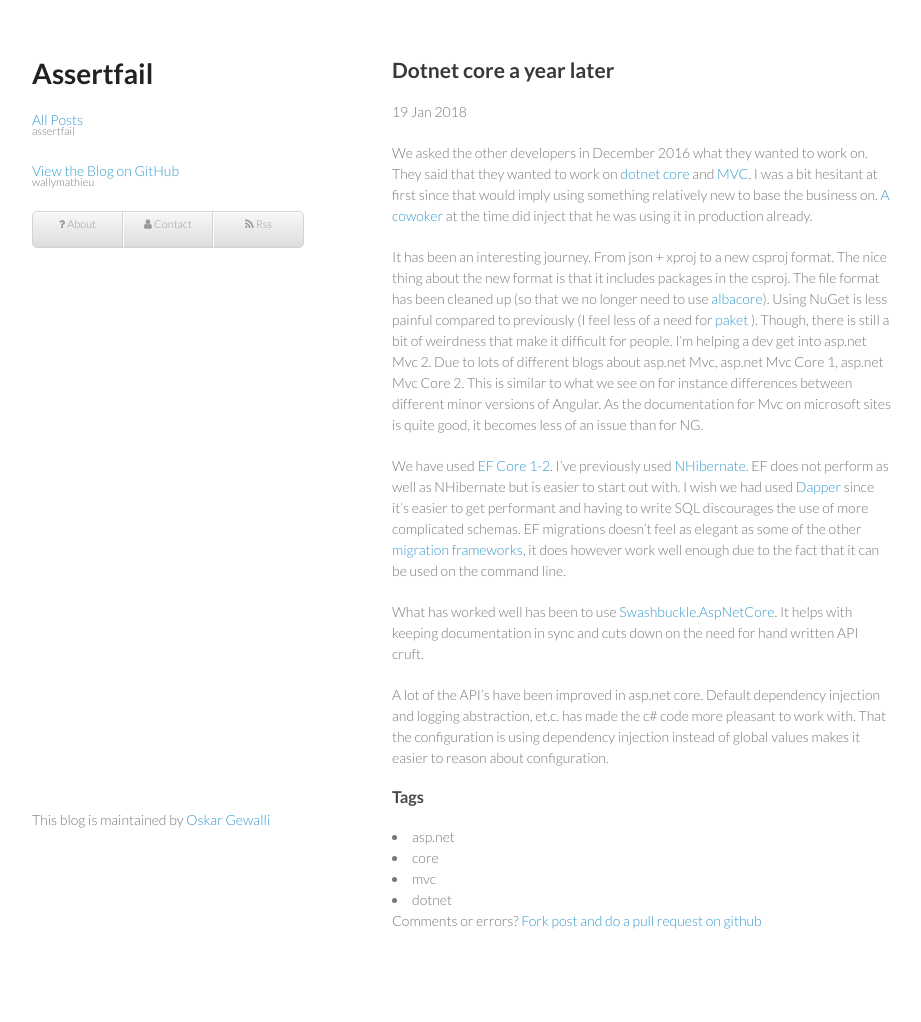
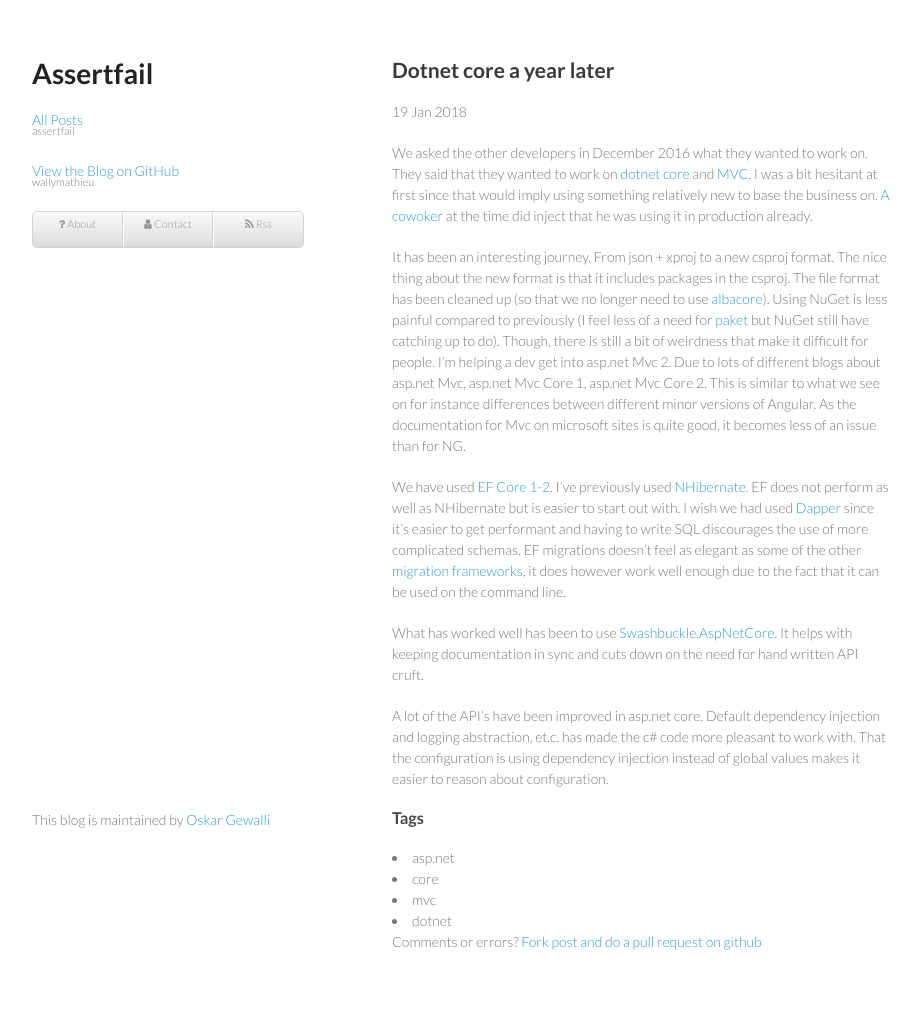
Before and after one commit to wallymathieu/assertfail, a Jekyll site: the page built from _posts/2018-01-19-Dotnet-core-a-year-later.md, in a window 1280 px wide. Shown: the whole page, without its empty margins (178-1099 px from the left). Built offline with Jekyll 4.4.1, drawn with Linux system fonts in a browser that asks for light colours; nearby versions of some CDN libraries; before the commit the page ends 1001 px from its top, so only the background shows below that.

Commit message:
NuGet and Paket

```diff
--- a/_posts/2018-01-19-Dotnet-core-a-year-later.md
+++ b/_posts/2018-01-19-Dotnet-core-a-year-later.md
@@ -7,7 +7,7 @@
 
 We asked the other developers in December 2016 what they wanted to work on. They said that they wanted to work on [dotnet core](https://github.com/dotnet/core/blob/master/release-notes/1.0/1.0.0.md) and [MVC](https://github.com/aspnet/Mvc). I was a bit hesitant at first since that would imply using something relatively new to base the business on. [A cowoker](https://github.com/tfsjohan) at the time did inject that he was using it in production already.
 
-It has been an interesting journey. From json + xproj to a new csproj format. The nice thing about the new format is that it includes packages in the csproj. The file format has been cleaned up (so that we no longer need to use [albacore](http://assertfail.gewalli.se/2016/10/04/Common-csproj-issues-that-can-be-detected-automatically.html)). Using NuGet is less painful compared to previously (I feel less of a need for [paket](fsprojects.github.io/Paket/) ). Though, there is still a bit of weirdness that make it difficult for people. I'm helping a dev get into asp.net Mvc 2. Due to lots of different blogs about asp.net Mvc, asp.net Mvc Core 1, asp.net Mvc Core 2. This is similar to what we see on for instance differences between different minor versions of Angular. As the documentation for Mvc on microsoft sites is quite good, it becomes less of an issue than for NG.
+It has been an interesting journey. From json + xproj to a new csproj format. The nice thing about the new format is that it includes packages in the csproj. The file format has been cleaned up (so that we no longer need to use [albacore](http://assertfail.gewalli.se/2016/10/04/Common-csproj-issues-that-can-be-detected-automatically.html)). Using NuGet is less painful compared to previously (I feel less of a need for [paket](fsprojects.github.io/Paket/) but NuGet still have catching up to do). Though, there is still a bit of weirdness that make it difficult for people. I'm helping a dev get into asp.net Mvc 2. Due to lots of different blogs about asp.net Mvc, asp.net Mvc Core 1, asp.net Mvc Core 2. This is similar to what we see on for instance differences between different minor versions of Angular. As the documentation for Mvc on microsoft sites is quite good, it becomes less of an issue than for NG.
 
 We have used [EF Core 1-2](https://docs.microsoft.com/en-us/ef/core/). I've previously used [NHibernate](http://nhibernate.info/). EF does not perform as well as NHibernate but is easier to start out with. I wish we had used [Dapper](https://github.com/StackExchange/Dapper) since it's easier to get performant and having to write SQL discourages the use of more complicated schemas. EF migrations doesn't feel as elegant as some of the other [migration frameworks](https://github.com/fluentmigrator/fluentmigrator), it does however work well enough due to the fact that it can be used on the command line.
 
```
